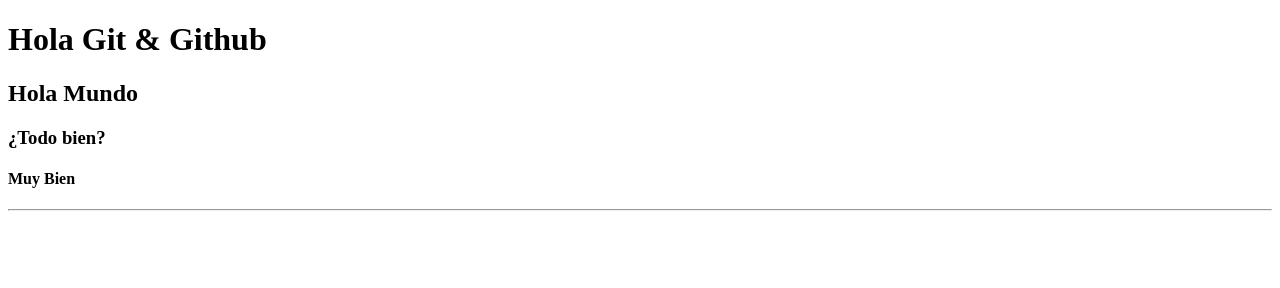
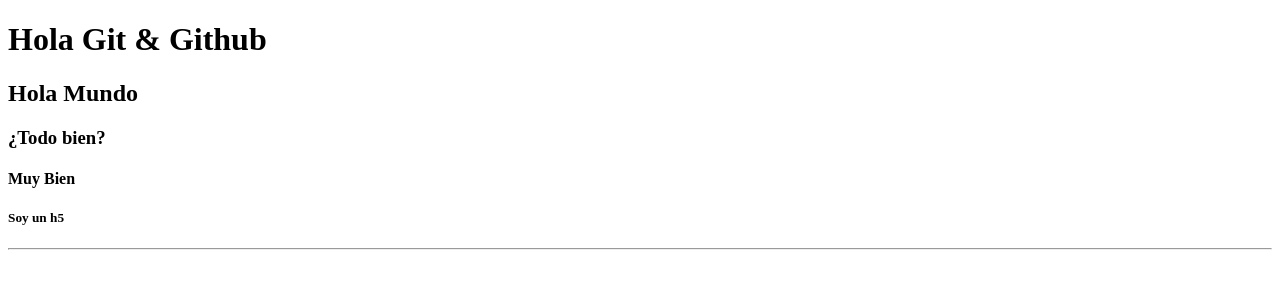
Before and after one commit to LilyMilano/SESION9-repositorios-mundosE-fs2203, a plain HTML site: page index.html in a window 1280 px wide. Drawn offline with Linux system fonts and the light colour scheme.

```diff
--- a/index.html
+++ b/index.html
@@ -11,6 +11,7 @@
         <h2>Hola Mundo</h2>
         <h3>¿Todo bien?</h3>
         <h4>Muy Bien</h4>
+        <h5>Soy un h5</h5>
 		<hr />
 	</body>
 </html>
```
